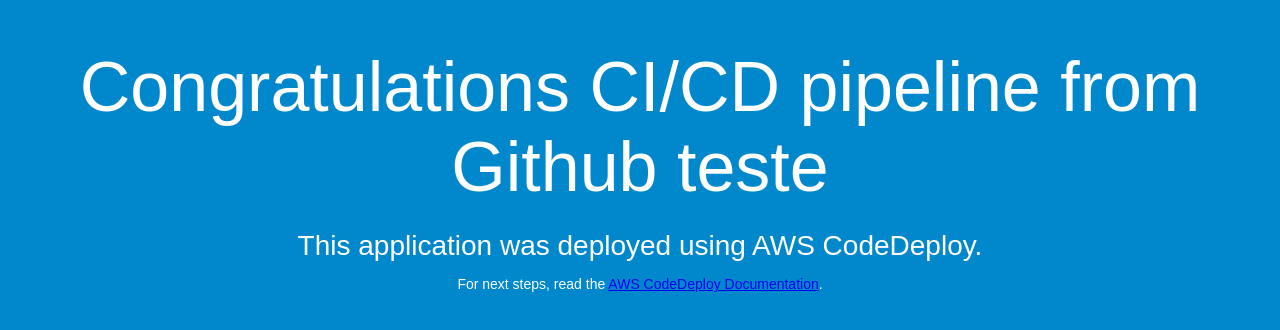
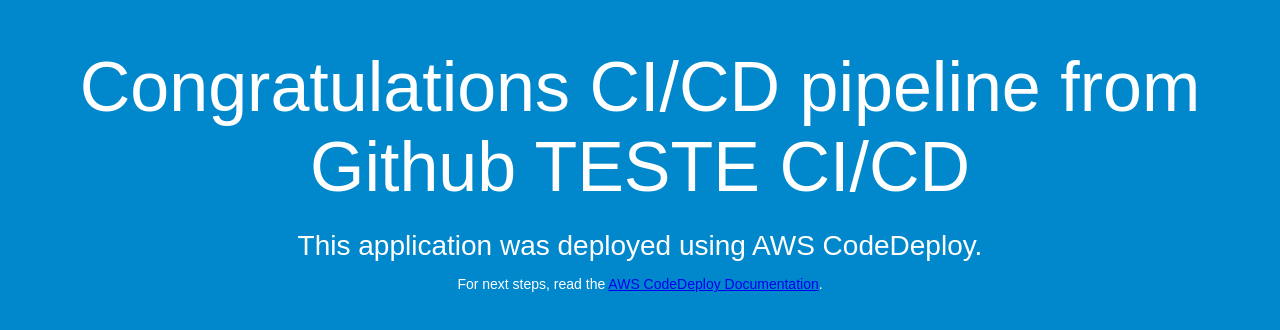
Before and after one commit to Fredsonjb/Webapp, a plain HTML site: page index.html in a window 1280 px wide. Drawn offline with Linux system fonts and the light colour scheme.

Commit message:
Testanto CI/CD Github CI/CD

```diff
--- a/index.html
+++ b/index.html
@@ -26,7 +26,7 @@
 </head>
 <body>
   <div align="center">
-    <h1>Congratulations CI/CD pipeline from Github teste</h1>
+    <h1>Congratulations CI/CD pipeline from Github TESTE CI/CD</h1>
     <h2>This application was deployed using AWS CodeDeploy.</h2>
     <p>For next steps, read the <a href="http://aws.amazon.com/documentation/codedeploy">AWS CodeDeploy Documentation</a>.</p>
   </div>
```
